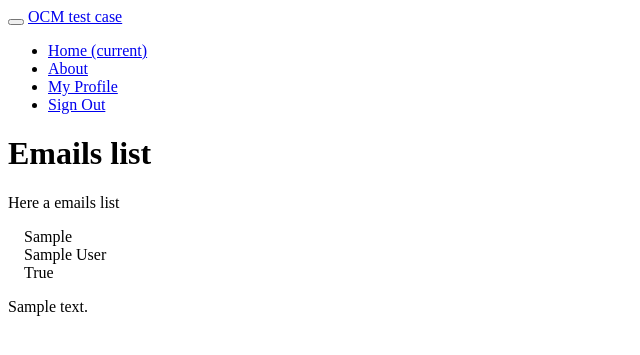
After one commit to OCM-Expert/ocm_test_case, a Django app: a page that uses ocm_test_case/templates/users/email_list.html in a window 1280 px wide. The commit adds this page. Shown: the top 355 px of the page, without its empty margins (0-640 px from the left). Run offline with Django 3.2, Linux system fonts and the light colour scheme; a user stored in the database is signed in; tables that the repository leaves empty hold one stand-in row (values such as "Sample post"); parts of the project's set-up code (start-up, migrations or seed data) failed here and were passed over; some libraries are stand-ins or nearby versions.

Commit message:
Added emails list

```diff
--- /dev/null
+++ b/ocm_test_case/templates/users/email_list.html
@@ -0,0 +1,29 @@
+{% extends "base.html" %}
+{% load crispy_forms_tags %}
+
+{% block title %}{{ user.username }} - email{% endblock %}
+
+{% block content %}
+{% csrf_token %}
+<h1>Emails list</h1>
+<p>Here a emails list</p>
+<div class="container">
+  {% for email in emails_list %}
+    <div class="row" style="margin: 16px;">
+      <div class="col-sm-12">
+        {{ email.destination }}
+      </div>
+      <div class="col-sm-12">
+        {{ email.mes_title }}
+      </div>
+      <div class="col-sm-12">
+        {{ email.status }}
+      </div>
+    </div>
+    <div class="row">
+      {{ email.mes_text }}
+    </div>
+
+  {% endfor %}
+</div>
+{% endblock %}
--- a/ocm_test_case/templates/users/user_detail.html
+++ b/ocm_test_case/templates/users/user_detail.html
@@ -20,6 +20,11 @@
       <a class="btn btn-primary" href="{% url 'users:write_message' %}" role="button">Write E-mail</a>
     </div>
   </div>
+  <div class="row">
+    <div class="col-sm-12">
+      <a class="nav-link" href="{% url 'users:email_list' request.user.username  %}">My emails</a>
+    </div>
+  </div>
 
 {% if object == request.user %}
 <!-- Action buttons -->
--- a/ocm_test_case/users/forms.py
+++ b/ocm_test_case/users/forms.py
@@ -86,3 +86,9 @@ class UserEmailForm(forms.Form):
 
         UserEmails.objects.create(destination=to_email, status=bool(answ),
                                   mes_title=subject, mes_text=msg, user_id=self.request.user)
+
+
+class UserEmailsListForm(forms.Form):
+    class Meta:
+        model = UserEmails
+        fields = ["destination", 'mes_title', 'mes_text', 'status']
--- a/ocm_test_case/users/urls.py
+++ b/ocm_test_case/users/urls.py
@@ -4,7 +4,7 @@ from ocm_test_case.users.views import (
     user_detail_view,
     user_redirect_view,
     user_update_view,
-    user_write_message_view, user_success_message_view,
+    user_write_message_view, user_success_message_view, user_email_list_view,
 )
 
 app_name = "users"
@@ -14,4 +14,5 @@ urlpatterns = [
     path("write_message/", view=user_write_message_view, name="write_message"),
     path("success/", view=user_success_message_view, name="success"),
     path("<str:username>/", view=user_detail_view, name="detail"),
+    path("<str:username>/email-list", view=user_email_list_view, name="email_list"),
 ]
--- a/ocm_test_case/users/views.py
+++ b/ocm_test_case/users/views.py
@@ -3,9 +3,10 @@ from django.contrib.auth.mixins import LoginRequiredMixin
 from django.contrib.messages.views import SuccessMessageMixin
 from django.urls import reverse, reverse_lazy
 from django.utils.translation import gettext_lazy as _
-from django.views.generic import DetailView, RedirectView, UpdateView, TemplateView, FormView
+from django.views.generic import DetailView, RedirectView, UpdateView, TemplateView, FormView, ListView
 
-from ocm_test_case.users.forms import UserEmailForm
+from ocm_test_case.users.forms import UserEmailForm, UserEmailsListForm
+from ocm_test_case.users.models import UserEmails
 
 User = get_user_model()
 
@@ -74,3 +75,24 @@ class UserEmailSenSuccessView(LoginRequiredMixin, TemplateView):
 
 
 user_success_message_view = UserEmailSenSuccessView.as_view()
+
+
+class UserEmailListView(LoginRequiredMixin, ListView):
+
+    model = User
+    slug_field = "username"
+    slug_url_kwarg = "username"
+    template_name = "users/email_list.html"
+
+    def get_queryset(self):
+        username = self.kwargs['username']
+        return UserEmails.objects.filter(user_id__username=username)
+
+    def get_context_data(self, **kwargs):
+        context = super(UserEmailListView, self).get_context_data(**kwargs)
+        email_list = self.get_queryset()
+        context.update({'emails_list': email_list})
+        return context
+
+
+user_email_list_view = UserEmailListView.as_view()
```
